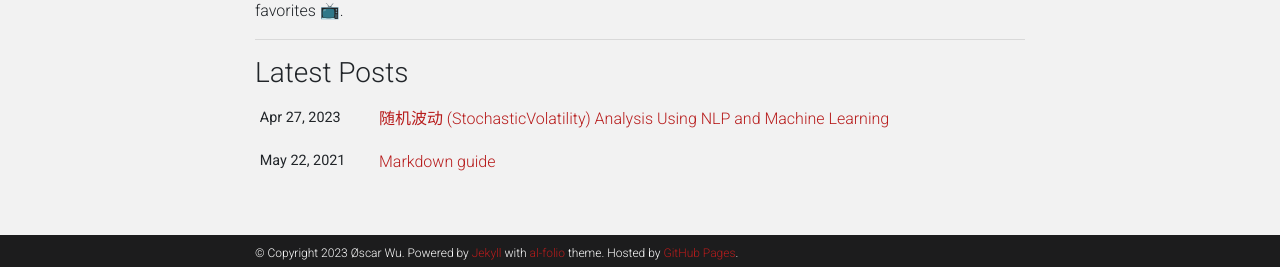
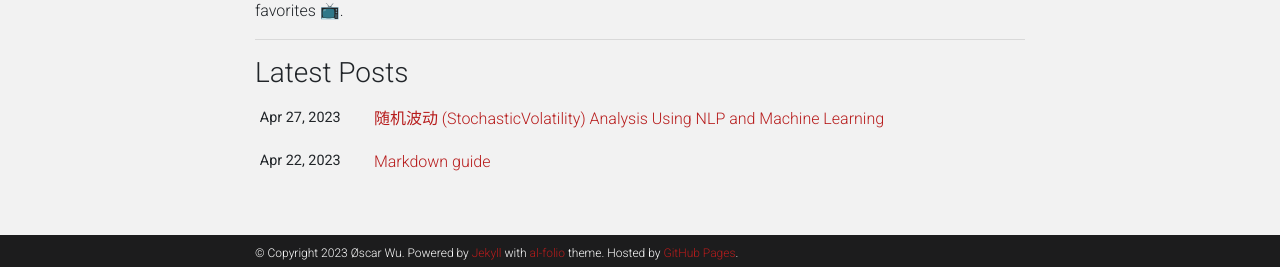
Before and after one commit to wuyoscar/wuyoscar.github.io, a Jekyll site: the page built from _pages/about.md, in a window 1280 px wide and 1033 px high. Shown: the part 763-1030 px from the top of the window. Built offline with Jekyll 4.4.1, drawn with Linux system fonts in a browser that asks for light colours; full-size pictures stand in for the smaller copies a plugin makes; emoji names are drawn with the system emoji font; comment, search, counter and statistics services are not loaded; a style sheet for code colours, icons or effects is not loaded.

Commit message:
updated publish time

```diff
--- a/_posts/2023-04-21-MarkdownGuide.md
+++ b/_posts/2023-04-21-MarkdownGuide.md
@@ -3,7 +3,7 @@ layout: distill
 title: Markdown guide
 description: an example of a distill-style blog post and main elements
 giscus_comments: true
-date: 2021-05-22
+date: 2023-04-22
 
 authors:
   - name: Al-folio
```
